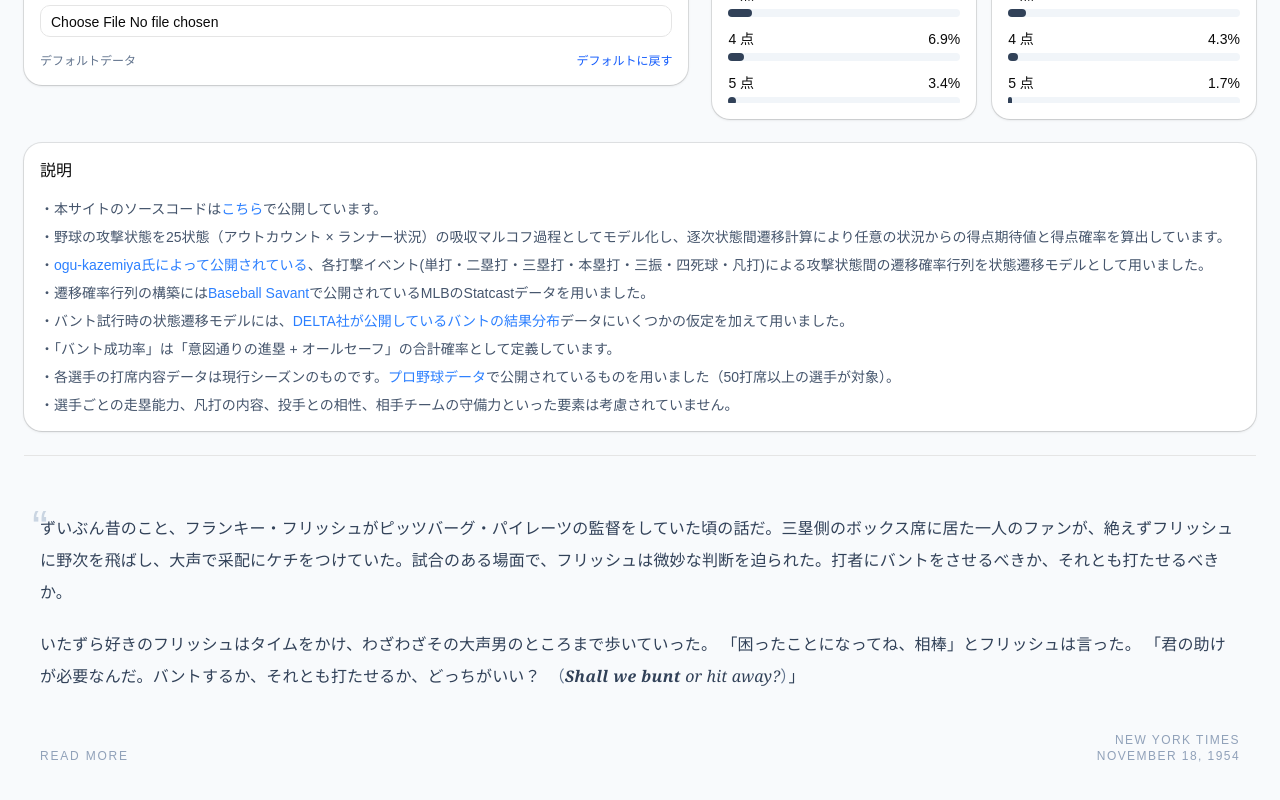
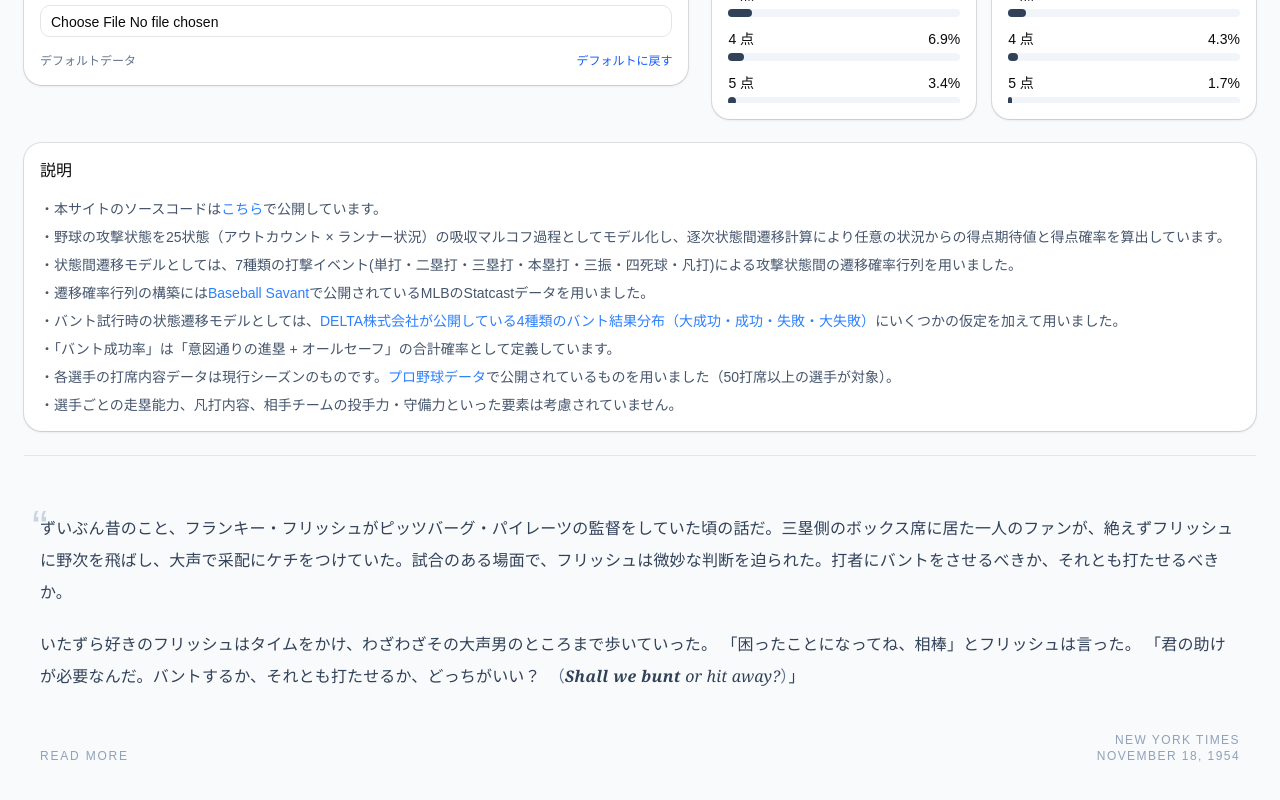
Before and after one commit to haborite/shall-we-bunt, a React (Vite) app: page / in a window 1280 px wide. Shown: the part 803-1603 px from the top of the page. Built offline with nearby package versions, Linux system fonts and the light colour scheme.

Commit message:
small fix on the explanation

```diff
--- a/src/App.jsx
+++ b/src/App.jsx
@@ -1153,12 +1153,12 @@ export default function BuntStrategyGui() {
           <CardContent className="space-y-2 text-sm text-slate-600">
             <p>・本サイトのソースコードは<a href="https://github.com/haborite/shall-we-bunt" target="_blank" rel="noopener noreferrer" className="text-blue-500 hover:underline">こちら</a>で公開しています。</p>
             <p>・野球の攻撃状態を25状態（アウトカウント × ランナー状況）の吸収マルコフ過程としてモデル化し、逐次状態間遷移計算により任意の状況からの得点期待値と得点確率を算出しています。</p>
-            <p>・<a href="https://github.com/ogu-kazemiya/baseball-state-simulator" target="_blank" rel="noopener noreferrer" className="text-blue-500 hover:underline">ogu-kazemiya氏によって公開されている</a>、各打撃イベント(単打・二塁打・三塁打・本塁打・三振・四死球・凡打)による攻撃状態間の遷移確率行列を状態遷移モデルとして用いました。</p>
+            <p>・状態間遷移モデルとしては、7種類の打撃イベント(単打・二塁打・三塁打・本塁打・三振・四死球・凡打)による攻撃状態間の遷移確率行列を用いました。</p>
             <p>・遷移確率行列の構築には<a href="https://baseballsavant.mlb.com/" target="_blank" rel="noopener noreferrer" className="text-blue-500 hover:underline">Baseball Savant</a>で公開されているMLBのStatcastデータを用いました。</p>
-            <p>・バント試行時の状態遷移モデルには、<a href="https://1point02.jp/op/gnav/column/bs/column.aspx?cid=53680" target="_blank" rel="noopener noreferrer" className="text-blue-500 hover:underline">DELTA社が公開しているバントの結果分布</a>データにいくつかの仮定を加えて用いました。</p>
+            <p>・バント試行時の状態遷移モデルとしては、<a href="https://1point02.jp/op/gnav/column/bs/column.aspx?cid=53680" target="_blank" rel="noopener noreferrer" className="text-blue-500 hover:underline">DELTA株式会社が公開している4種類のバント結果分布（大成功・成功・失敗・大失敗）</a>にいくつかの仮定を加えて用いました。</p>
             <p>・「バント成功率」は「意図通りの進塁 + オールセーフ」の合計確率として定義しています。</p>
             <p>・各選手の打席内容データは現行シーズンのものです。<a href="https://npbdata.jp" target="_blank" rel="noopener noreferrer" className="text-blue-500 hover:underline">プロ野球データ</a>で公開されているものを用いました（50打席以上の選手が対象）。</p>
-            <p>・選手ごとの走塁能力、凡打の内容、投手との相性、相手チームの守備力といった要素は考慮されていません。</p>
+            <p>・選手ごとの走塁能力、凡打内容、相手チームの投手力・守備力といった要素は考慮されていません。</p>
           </CardContent>
         </Card>
 
```
